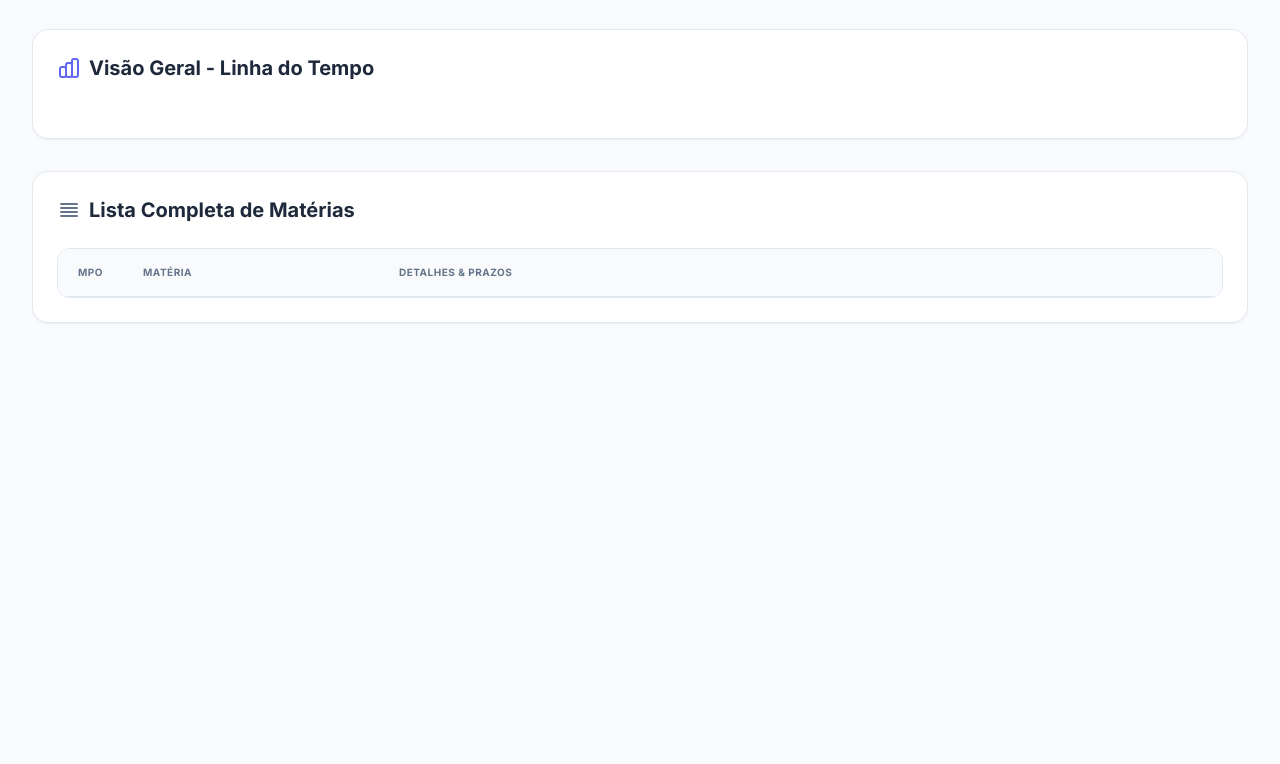
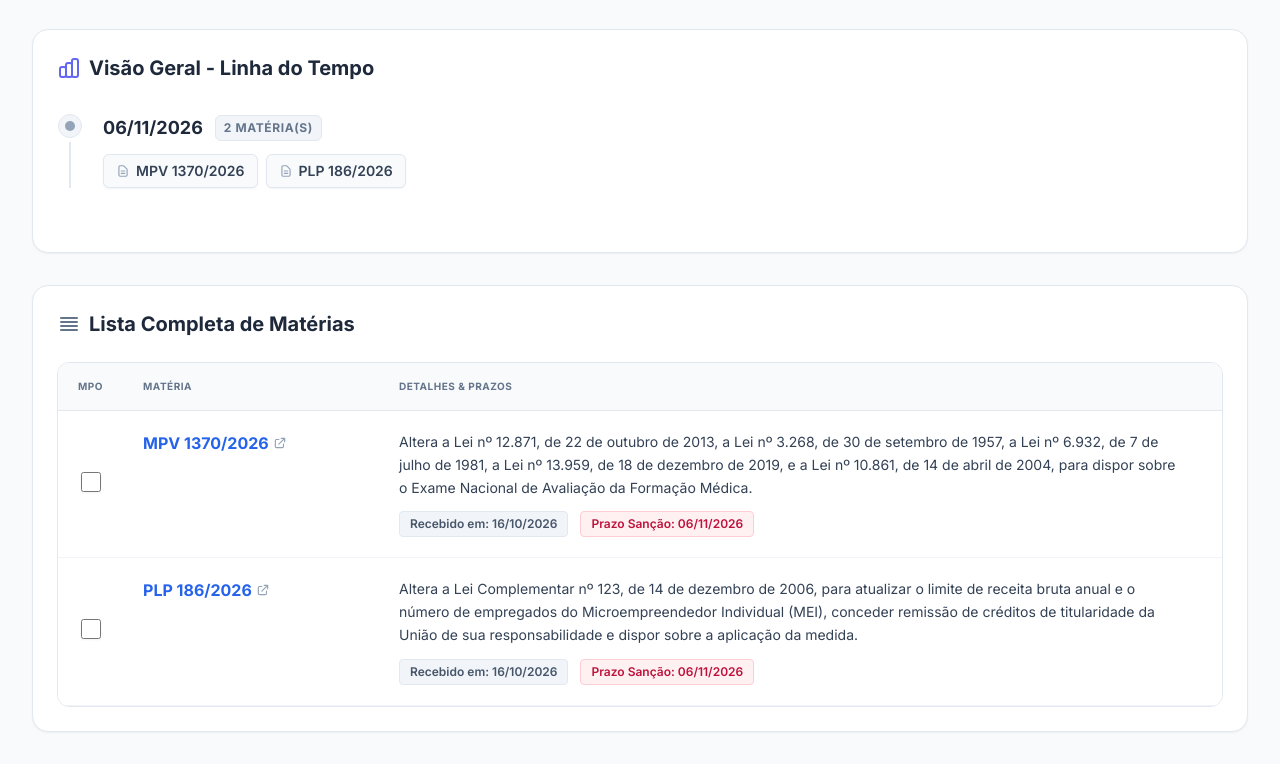
Before and after one commit to atrfisch/painel_sancoes_MPO, a plain HTML site: page index.html in a window 1280 px wide. Shown: the part 480-1244 px from the top of the page. Before the commit the page ends 835 px from the top, so only its background shows below. Drawn offline with nearby package versions, Linux system fonts and the light colour scheme.

Commit message:
Robô: Atualização automática dos dados de sanção

```diff
--- a/index.html
+++ b/index.html
@@ -90,16 +90,16 @@
         <script>
         const dados = [
     {
-        "materia": "PL 2951/2024",
-        "ementa": "Altera as Leis nºs 8.171, de 17 de janeiro de 1991, e 10.823, de 19 de dezembro de 2003, e a Lei Complementar nº 137, de 26 de agosto de 2010, com o objetivo de aperfeiçoar o marco legal do seguro rural.",
-        "recebimento": "2026-09-09",
-        "prazo": "2026-09-29"
+        "materia": "MPV 1370/2026",
+        "ementa": "Altera a Lei nº 12.871, de 22 de outubro de 2013, a Lei nº 3.268, de 30 de setembro de 1957, a Lei nº 6.932, de 7 de julho de 1981, a Lei nº 13.959, de 18 de dezembro de 2019, e a Lei nº 10.861, de 14 de abril de 2004, para dispor sobre o Exame Nacional de Avaliação da Formação Médica.",
+        "recebimento": "2026-10-16",
+        "prazo": "2026-11-06"
     },
     {
-        "materia": "PL 287/2024",
-        "ementa": "Dispõe sobre a Estratégia Nacional de Controle e Avaliação da Qualidade da Assistência à Saúde prestada pela Iniciativa Privada, e altera a Lei nº 9.782, de 26 de janeiro de 1999, que define o Sistema Nacional de Vigilância Sanitária, cria a Agência Nacional de Vigilância Sanitária, e dá outras providências.",
-        "recebimento": "2026-09-09",
-        "prazo": "2026-09-29"
+        "materia": "PLP 186/2026",
+        "ementa": "Altera a Lei Complementar nº 123, de 14 de dezembro de 2006, para atualizar o limite de receita bruta anual e o número de empregados do Microempreendedor Individual (MEI), conceder remissão de créditos de titularidade da União de sua responsabilidade e dispor sobre a aplicação da medida.",
+        "recebimento": "2026-10-16",
+        "prazo": "2026-11-06"
     }
 ];
         </script>
```
